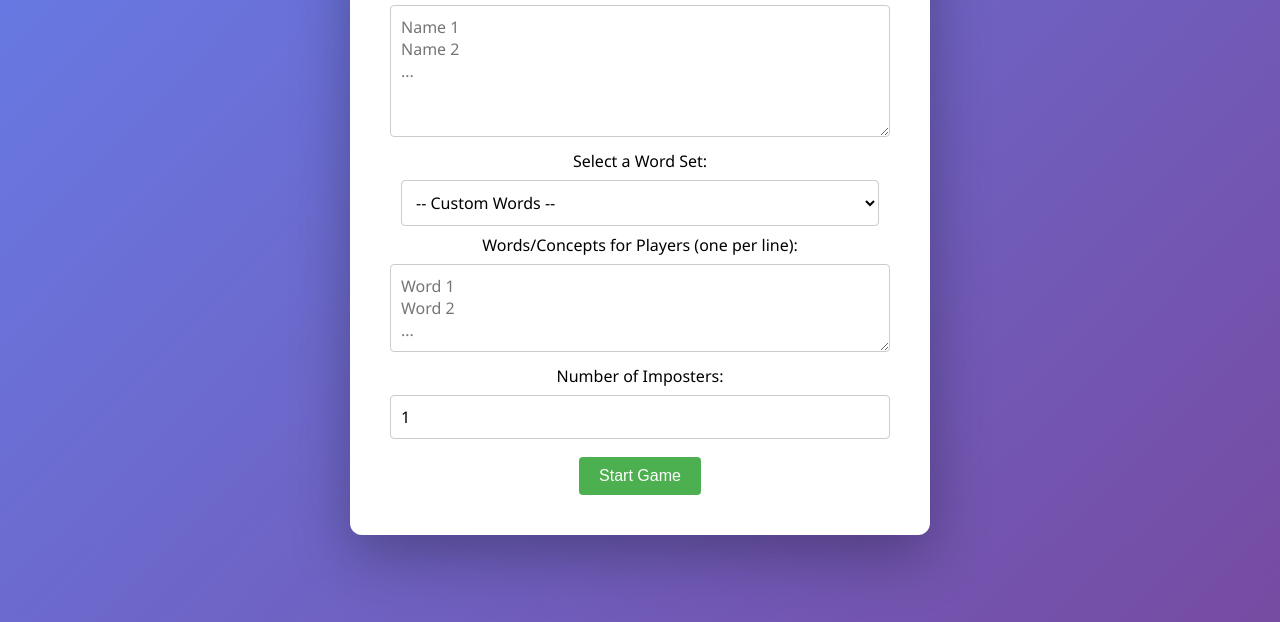
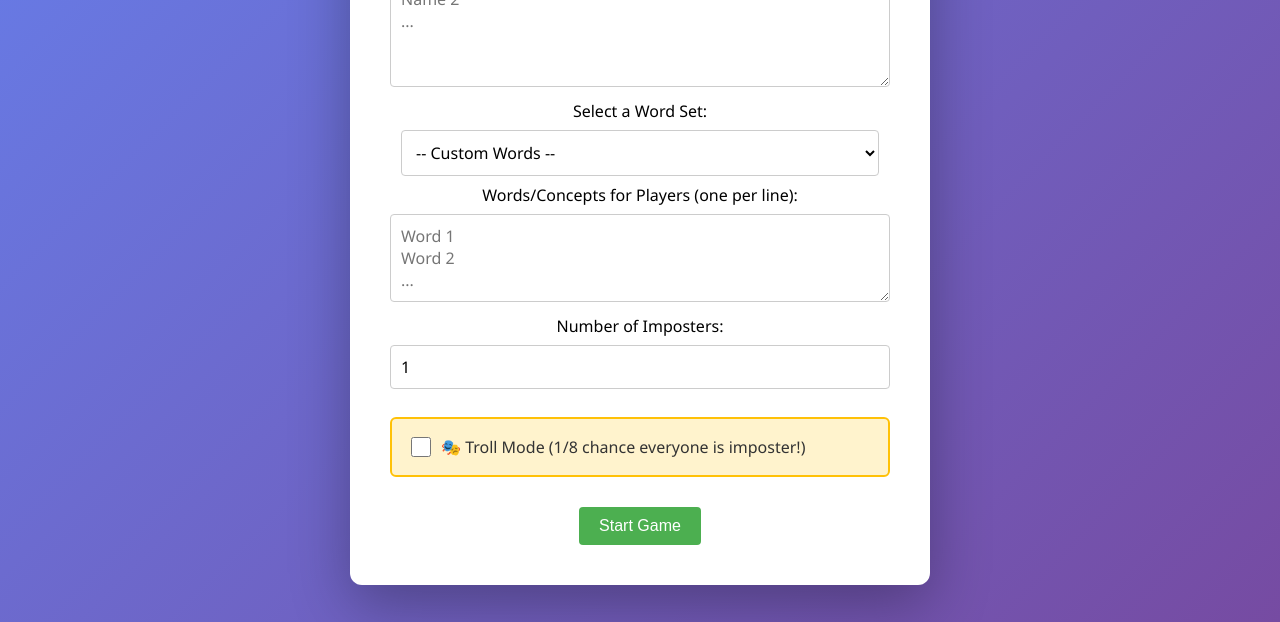
Before and after one commit to mlam101/Imposter, a plain HTML site: page imposter.html in a window 1280 px wide. Shown: the part 218-840 px from the top of the page. Drawn offline with Linux system fonts and the light colour scheme.

Commit message:
Add troll mode feature with UI toggle and role assignment logic

```diff
--- a/app.js
+++ b/app.js
@@ -2,6 +2,7 @@ let players = [];
 let words = [];
 let imposterCount = 0;
 let selectedWord = "";
+let trollModeEnabled = false;
 
 const wordSets = {
     clashroyale: [
@@ -39,10 +40,19 @@ function isMobileDevice() {
     }
 }
 
+function toggleTrollMode() {
+    trollModeEnabled = document.getElementById('trollMode').checked;
+    const imposterCountInput = document.getElementById('imposterCount');
+
+    // Disable imposter count input when troll mode is enabled
+    imposterCountInput.disabled = trollModeEnabled;
+}
+
 function startGame() {
     const namesInput = document.getElementById('names').value;
     const wordsInput = document.getElementById('words').value;
     imposterCount = parseInt(document.getElementById('imposterCount').value);
+    trollModeEnabled = document.getElementById('trollMode').checked;
 
     // Split inputs by newline, trim whitespace, and filter out empty entries
     players = namesInput.split('\n').map(name => name.trim()).filter(name => name.length > 0);
@@ -53,8 +63,13 @@ function startGame() {
     localStorage.setItem('words', JSON.stringify(words));
 
     console.log(players.length, words.length, imposterCount);
-    if (players.length < 3 || players.length <= imposterCount) {
-        alert("Please enter at least 3 players and ensure the number of imposters is less than the total players.");
+    if (players.length < 3) {
+        alert("Please enter at least 3 players.");
+        return;
+    }
+
+    if (!trollModeEnabled && players.length <= imposterCount) {
+        alert("Please ensure the number of imposters is less than the total players.");
         return;
     }
 
@@ -71,6 +86,13 @@ function assignRoles() {
     selectedWord = words[Math.floor(Math.random() * words.length)];
     const playerRoles = Array(players.length).fill('Common Role');
 
+    // Check if troll mode activates (1/8 chance)
+    if (trollModeEnabled && Math.random() < 1/8) {
+        // Everyone is an imposter!
+        for (let i = 0; i < players.length; i++) {
+            playerRoles[i] = 'Imposter';
+        }
+    } else {
         // Assign Imposter roles randomly
         for (let i = 0; i < imposterCount; i++) {
             let assigned = false;
@@ -79,6 +101,7 @@ function assignRoles() {
                 if (playerRoles[randomIndex] === 'Common Role') {
                     playerRoles[randomIndex] = 'Imposter';
                     assigned = true;
+                }
             }
         }
     }
--- a/imposter.html
+++ b/imposter.html
@@ -26,6 +26,14 @@
         <textarea id="words" rows="3" placeholder="Word 1&#10;Word 2&#10;..."></textarea>
         <label for="imposterCount">Number of Imposters:</label>
         <input type="number" id="imposterCount" min="1" value="1">
+
+        <div class="troll-mode-toggle">
+            <label for="trollMode">
+                <input type="checkbox" id="trollMode" onchange="toggleTrollMode()">
+                🎭 Troll Mode (1/8 chance everyone is imposter!)
+            </label>
+        </div>
+
         <button onclick="startGame()">Start Game</button>
     </div>
 
--- a/style.css
+++ b/style.css
@@ -205,6 +205,30 @@ button:hover {
     color: #5cb85c;
 }
 
+.troll-mode-toggle {
+    margin: 20px 0;
+    padding: 15px;
+    background-color: #fff3cd;
+    border: 2px solid #ffc107;
+    border-radius: 6px;
+}
+
+.troll-mode-toggle label {
+    display: flex;
+    align-items: center;
+    cursor: pointer;
+    font-weight: 500;
+    color: #333;
+    margin: 0;
+}
+
+.troll-mode-toggle input[type="checkbox"] {
+    width: 20px;
+    height: 20px;
+    margin-right: 10px;
+    cursor: pointer;
+}
+
 /* Mobile and small screen adjustments */
 @media (max-width: 600px) {
     body {
```
Lines whose indentation alone changed are shown as unchanged.
